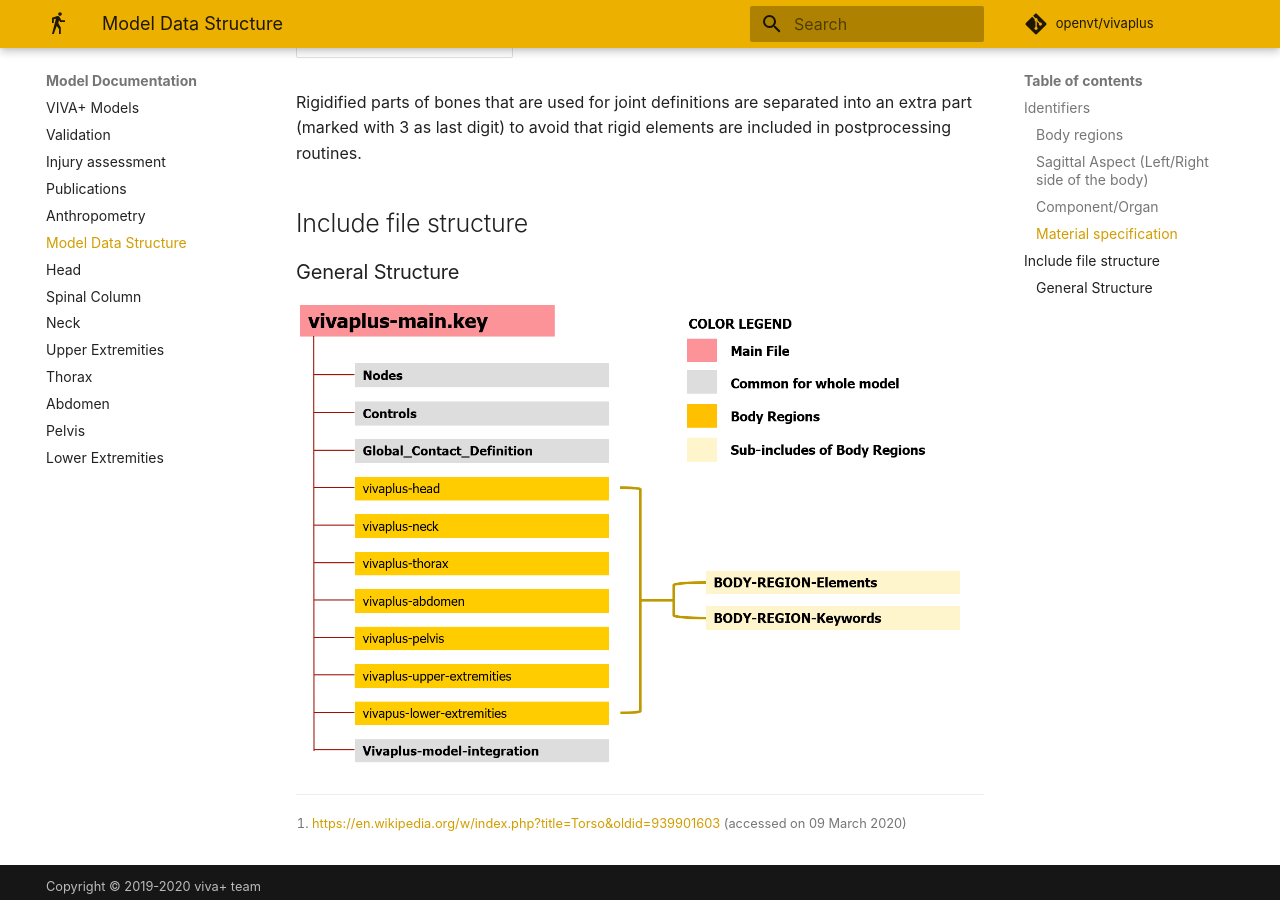
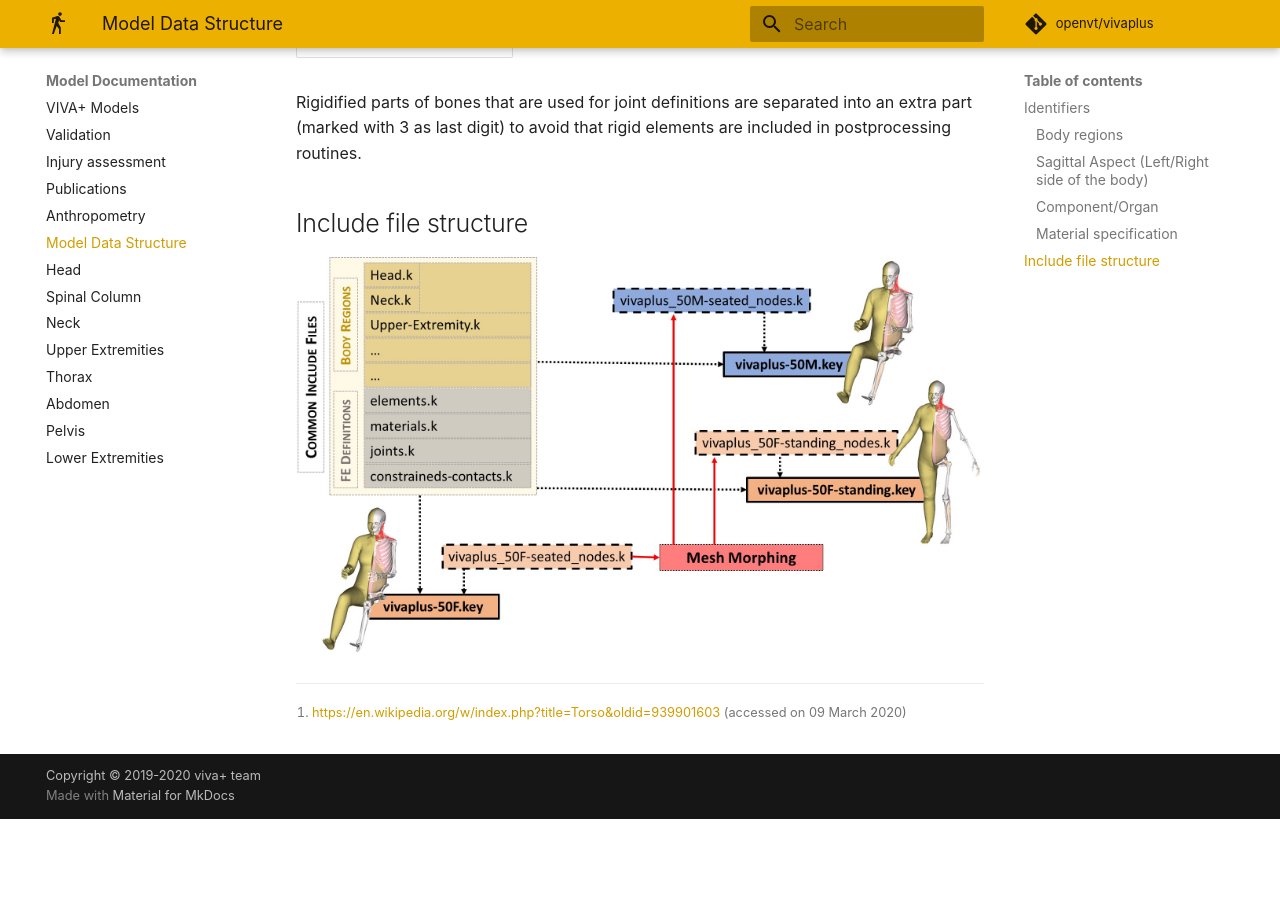
Before and after one commit to jobindjohn/vivaplus_v0.2, an MkDocs documentation site: the page built from docs/model/data-structure.md, in a window 1280 px wide and 900 px high, scrolled down 3618 px. Built offline with MkDocs 1.6.1 and Material for MkDocs 9.7.7, drawn with Linux system fonts in a browser that asks for light colours; some web fonts are replaced; after the commit the page ends 4437 px from its top, so only the background shows below that.

Commit message:
Docs: Update Include file structure

```diff
--- a/docs/model/data-structure.md
+++ b/docs/model/data-structure.md
@@ -99,9 +99,8 @@ Rigidified parts of bones that are used for joint definitions are separated into
 
 ## Include file structure
 
-### General Structure
 
-![Include File Structure](images/include-file-structure.png)
+![Include File Structure](images/include-file-structure.jpg)
 
 <!-- ### Include File Tree
 
--- a/viva-refs.bib
+++ b/viva-refs.bib
@@ -1711,7 +1711,7 @@ abstract = {Given the high incidence of TBI, head injury has been studied extens
 }
 
 @Article{John2022,
-  author  = {Jobin John, Corina Klug, Matej Kranjec, Erik Svenning, and Johan Iraeus},
+  author  = {Jobin John and Corina Klug and Matej Kranjec and Erik Svenning and Johan Iraeus},
   journal = {Frontiers in in Bioengineering and Biotechnology},
   title   = {Hello, World! VIVA+: A Human Body Model lineup to evaluate Sex-Differences in Crash Protection},
   year    = {2022},
```
Also changed, not shown: README.md (+1 -1 lines), docs/model/images/include-file-structure.jpg (added), docs/model/images/include-file-structure.png (deleted).
